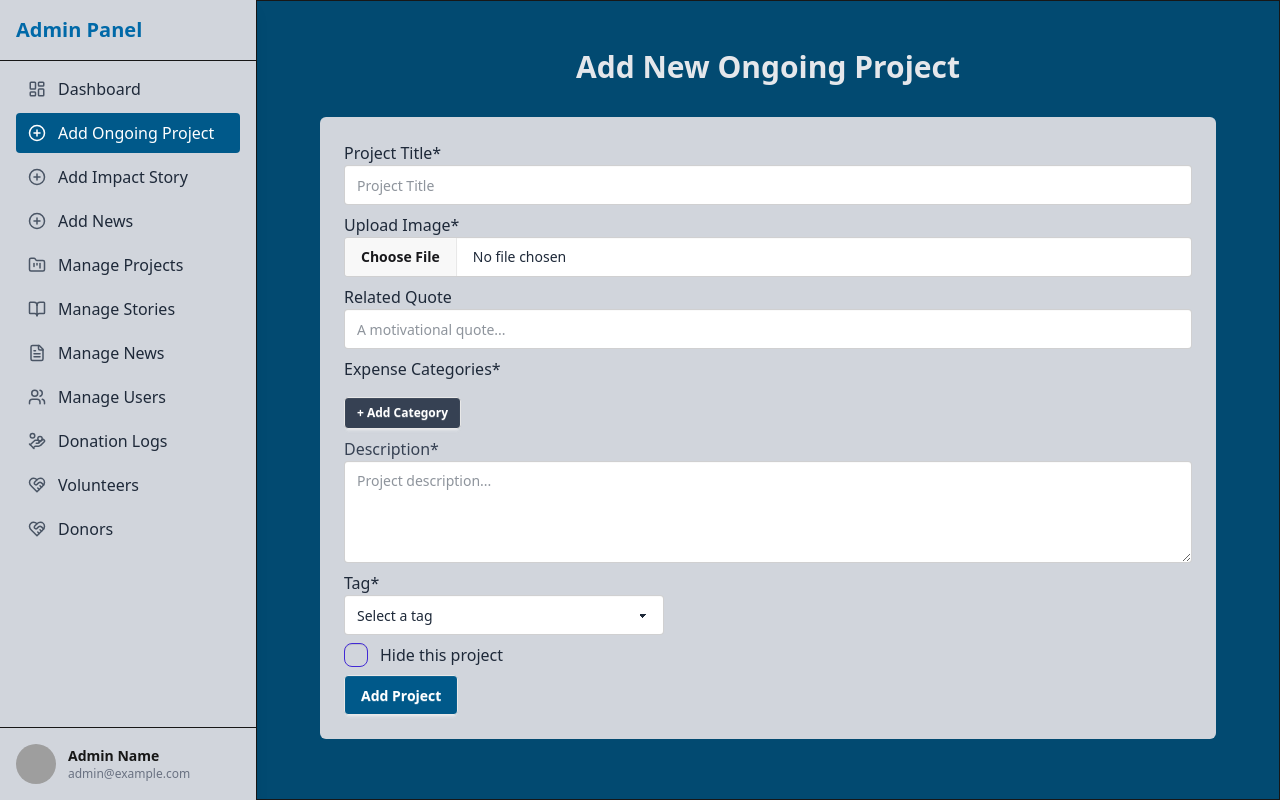
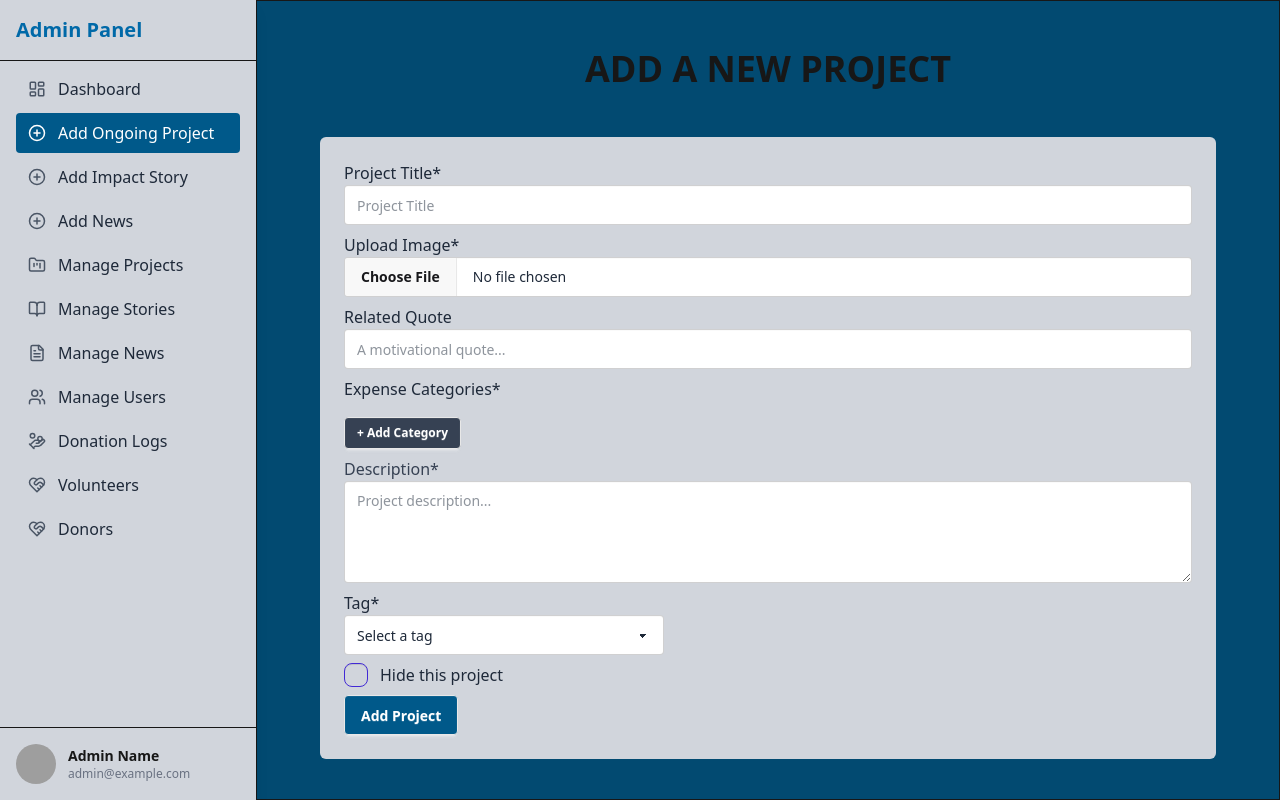
Before and after one commit to nishathub/care-link, a Next.js app: page /add-ongoing-project in a window 1280 px wide. Built offline with nearby package versions, Linux system fonts and the light colour scheme; grey boxes are pictures that could not be loaded.

Commit message:
Add project form and admin layout modified: heading, padding, title input

```diff
--- a/src/app/(admin-pages)/layout.jsx
+++ b/src/app/(admin-pages)/layout.jsx
@@ -12,7 +12,7 @@ const DashboardLayout = ({ children }) => {
       {/* Main Content */}
       <div className="flex-1 flex flex-col">
         {/* Page Content Area */}
-        <main className="flex-1 overflow-y-auto p-2 py-4 lg:p-12 max-w-7xl mx-auto w-full border">{children}</main>
+        <main className="flex-1 overflow-y-auto px-2 pt-4 lg:pt-12 lg:px-0 max-w-7xl mx-auto w-full border">{children}</main>
       </div>
     </div>
   );
--- a/src/components/Dashboard/ProjectForm/ProjectForm.jsx
+++ b/src/components/Dashboard/ProjectForm/ProjectForm.jsx
@@ -3,6 +3,7 @@
 import { useForm, useFieldArray } from "react-hook-form";
 import { useState } from "react";
 import axios from "axios";
+import SectionHeading from "@/components/SectionHeading/SectionHeading";
 
 const ProjectForm = () => {
   const [isSubmitting, setIsSubmitting] = useState(false);
@@ -97,9 +98,7 @@ const ProjectForm = () => {
 
   return (
     <div className="max-w-4xl mx-auto">
-      <h2 className="text-2xl lg:text-3xl font-semibold mb-8 text-center text-gray-200">
-        Add New Ongoing Project
-      </h2>
+      <SectionHeading heading={"Add a new Project"}></SectionHeading>
 
       <div className="bg-gray-300 p-6 rounded-md relative">
         {isSubmitting && (
@@ -114,7 +113,7 @@ const ProjectForm = () => {
             <span className="label-text text-gray-800">Project Title*</span>
             <input
               type="text"
-              {...register("projectTitle", { required: true })}
+              {...register("title", { required: true })}
               placeholder="Project Title"
               className="input input-bordered w-full bg-white text-gray-800"
             />
```
